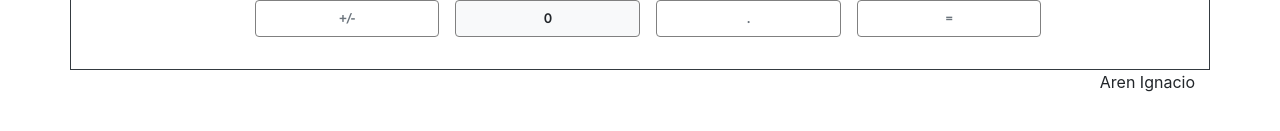
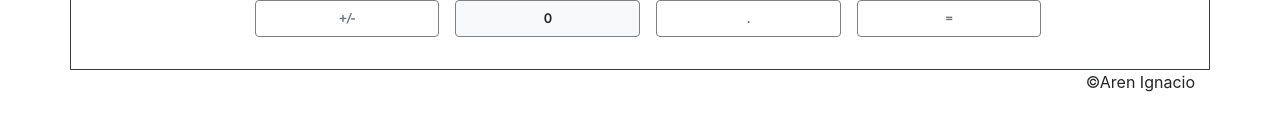
Before and after one commit to arenignacio/calculator, a React (Create React App) app: page / in a window 1280 px wide. Shown: the part 517-648 px from the top of the page. Built offline with nearby package versions, Linux system fonts and the light colour scheme.

Commit message:
Add copyright symbol to footer

```diff
--- a/src/components/App.js
+++ b/src/components/App.js
@@ -120,7 +120,7 @@ class App extends React.Component {
 						isProblemHidden={this.state.isProblemHidden}
 					/>
 				</div>
-				<p className="container text-right">Aren Ignacio</p>
+				<p className="container text-right">&#169;Aren Ignacio</p>
 			</div>
 		);
 	}
```
